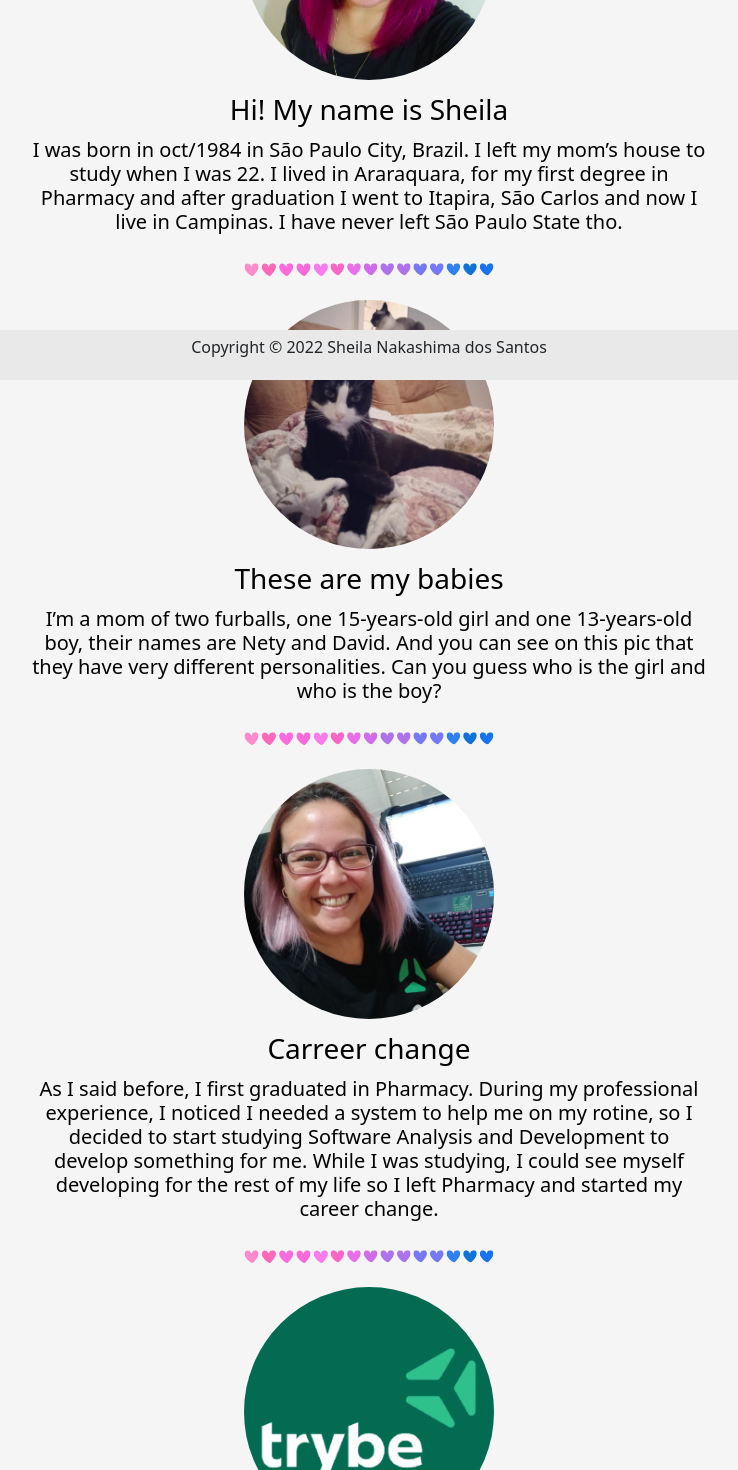
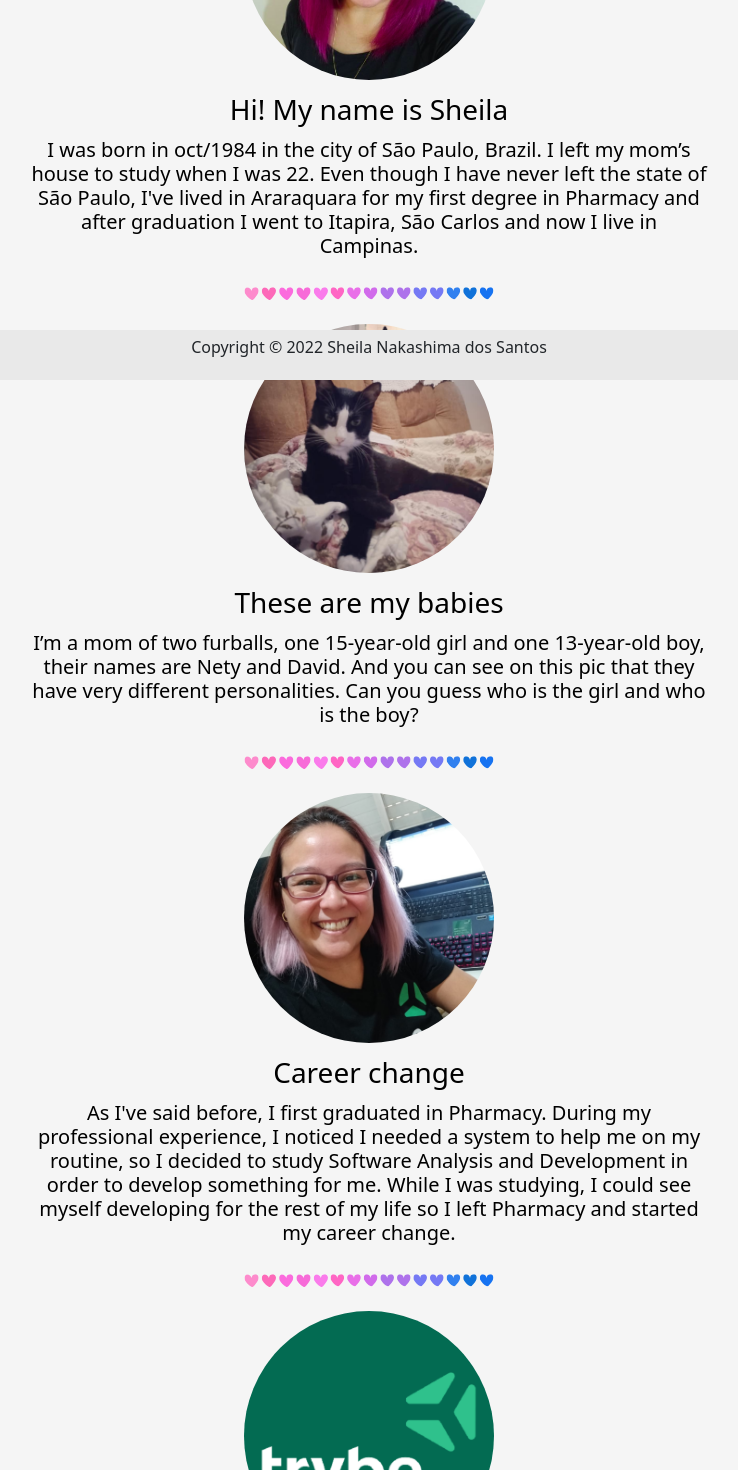
Before and after one commit to SheilaNS/sheilans.github.io, a React (Create React App) app: page /about in a window 1280 px wide. Shown: the part 420-1890 px from the top of the page, without its empty margins (271-1009 px from the left). Built offline with nearby package versions, Linux system fonts and the light colour scheme.

Commit message:
fix: correções nos textos em inglês

```diff
--- a/src/pages/About.js
+++ b/src/pages/About.js
@@ -16,11 +16,11 @@ export default function About() {
           <div className="me-text">
             <h2 className={about.title}>Hi! My name is Sheila</h2>
             <p className={about.text}>
-              I was born in oct/1984 in São Paulo City, Brazil. I left my mom’s
-              house to study when I was 22. I lived in Araraquara, for my first
+              I was born in oct/1984 in the city of São Paulo, Brazil. I left my
+              mom’s house to study when I was 22. Even though I have never left
+              the state of São Paulo, I've lived in Araraquara for my first
               degree in Pharmacy and after graduation I went to Itapira, São
-              Carlos and now I live in Campinas. I have never left São Paulo
-              State tho.
+              Carlos and now I live in Campinas.
             </p>
           </div>
         </div>
@@ -30,8 +30,8 @@ export default function About() {
           <div className="me-text">
             <h2 className={about.title}>These are my babies</h2>
             <p className={about.text}>
-              I’m a mom of two furballs, one 15-years-old girl and one
-              13-years-old boy, their names are Nety and David. And you can see
+              I’m a mom of two furballs, one 15-year-old girl and one
+              13-year-old boy, their names are Nety and David. And you can see
               on this pic that they have very different personalities. Can you
               guess who is the girl and who is the boy?
             </p>
@@ -41,14 +41,14 @@ export default function About() {
         <div className={about.info}>
           <img src={eu2} alt="Eu no computador" className={about.image} />
           <div className="me-text">
-            <h2 className={about.title}>Carreer change</h2>
+            <h2 className={about.title}>Career change</h2>
             <p className={about.text}>
-              As I said before, I first graduated in Pharmacy. During my
+              As I've said before, I first graduated in Pharmacy. During my
               professional experience, I noticed I needed a system to help me on
-              my rotine, so I decided to start studying Software Analysis and
-              Development to develop something for me. While I was studying, I
-              could see myself developing for the rest of my life so I left
-              Pharmacy and started my career change.
+              my routine, so I decided to study Software Analysis and
+              Development in order to develop something for me. While I was
+              studying, I could see myself developing for the rest of my life so
+              I left Pharmacy and started my career change.
             </p>
           </div>
         </div>
@@ -62,7 +62,7 @@ export default function About() {
               finishing the software development course at. This way I can help
               other students and learn at the same time. Now I’m open to work
               and I developed this portfolio to show what I've learned after
-              almost one year of studying on Trybe.
+              almost one year of studying at Trybe.
             </p>
           </div>
         </div>
--- a/src/pages/Home.js
+++ b/src/pages/Home.js
@@ -9,14 +9,13 @@ export default function Home() {
           <h1> Sheila Nakashima dos Santos</h1>
           <p className={home.text}>
             Hi there! This is my portfolio. Here you'll be able to know more
-            about me, my skills and the projects that I have developed until
-            now.
+            about me, my skills and the projects I have developed so far.
           </p>
           <p className={home.text}>Hope you enjoy!</p>
         </div>
       </div>
       <div className={home.body}>
-        <h2>Behind the scene of this portfolio</h2>
+        <h2>Behind the scenes of this portfolio</h2>
         <p className={home.text}>
           Developed with React.js, responsive Bootstrap and CSS Modules.
         </p>
```
